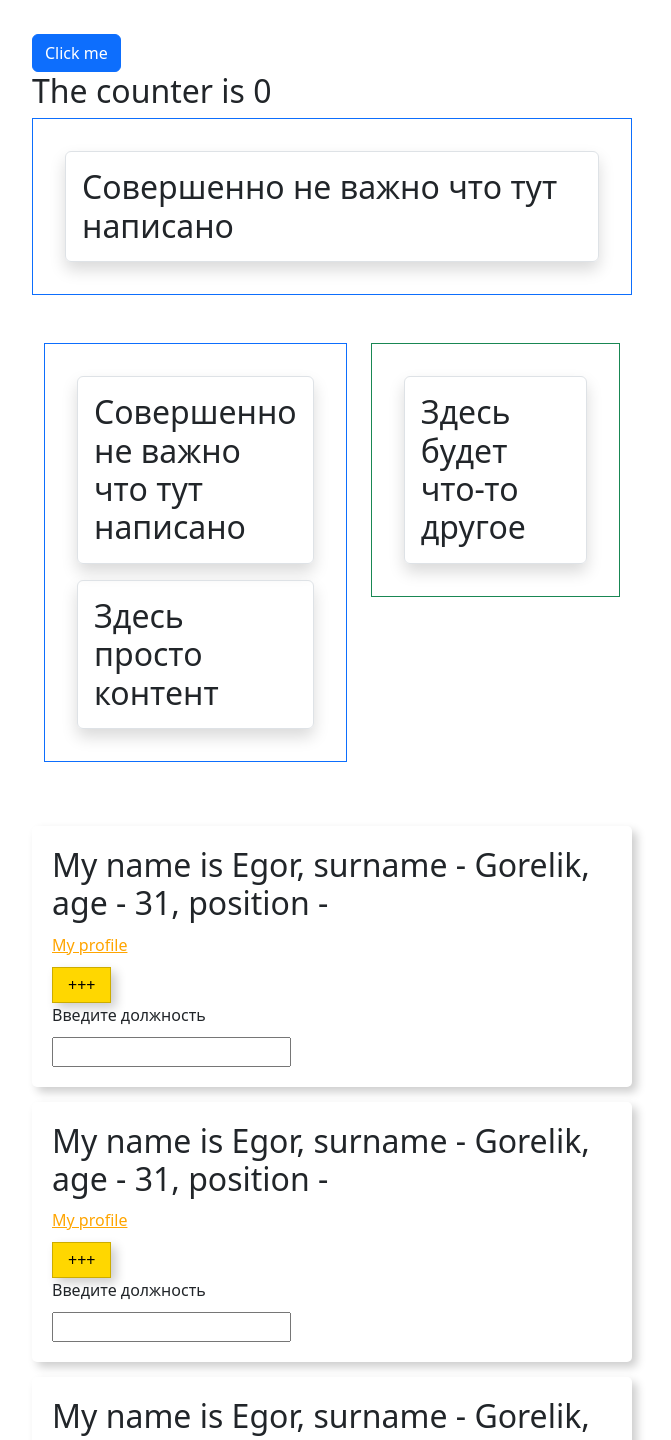
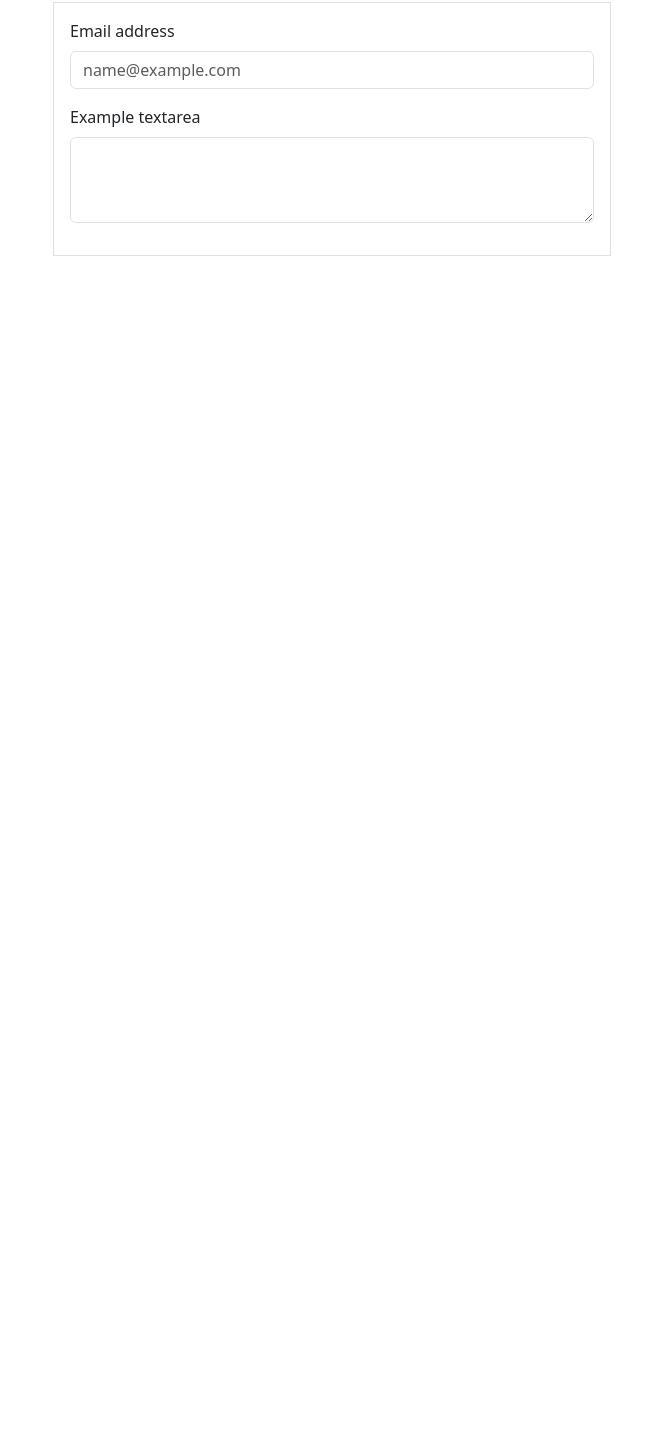
Before and after one commit to D0lphin23/base-react, a React (Create React App) app: page / in a window 1280 px wide. Shown: the part 46-1486 px from the top of the page, without its empty margins (308-979 px from the left). After the commit the page ends 800 px from the top, so only its background shows below. Built offline with nearby package versions, Linux system fonts and the light colour scheme.

Commit message:
- Использование рефов

```diff
--- a/src/App.js
+++ b/src/App.js
@@ -1,187 +1,67 @@
 import React, { Component } from "react";
-import styled from "styled-components";
-import BootstrapTest from "./BootstrapTest";
-
+import { Container } from "react-bootstrap";
 import "./App.css";
 
-const EmpItem = styled.div`
-    padding: 20px;
-    margin-bottom: 15px;
-    border-radius: 5px;
-    box-shadow: 5px 5px 10px rgba(0, 0, 0, 0.2);
-    a {
-        display: block;
-        margin: 10px 0;
-        color: ${(props) => (props.active ? "orange" : "black")};
-    }
-    input {
-        display: block;
-        margin-top: 10px;
-    }
-`;
+class Form extends Component {
+    // myRef = React.createRef();
 
-const Header = styled.h2`
-    font-style: 22px;
-`;
+    // componentDidMount() {
+    //     this.myRef.current.focus();
+    // }
 
-export const Button = styled.button`
-    display: block;
-    padding: 5px 15px;
-    background-color: gold;
-    border: 1px solid rgba(0, 0, 0, 0.2);
-    box-shadow: 5px 5px 10px rgba(0, 0, 0, 0.2);
-`;
-
-class WhoAmI extends Component {
-    constructor(props) {
-        super(props);
-        this.state = {
-            years: 31,
-            text: "+++",
-            position: "",
-        };
-    }
-
-    nextYear = () => {
-        this.setState((state) => ({
-            years: state.years + 1,
-        }));
+    setInputRef = (el) => {
+        this.myRef = el;
     };
 
-    commitInputChanges = (e) => {
-        this.setState({
-            position: e.target.value,
-        });
-    };
-
-    render() {
-        const { name, surname, link } = this.props;
-        const { years, position } = this.state;
-        return (
-            <EmpItem active>
-                <Header>
-                    My name is {name()}, surname - {surname.lastName}, age -{" "}
-                    {years}, position - {position}
-                </Header>
-                <a href={link}>My profile</a>
-                <Button onClick={this.nextYear}>{this.state.text}</Button>
-
-                <form>
-                    <span>Введите должность</span>
-                    <input type="text" onChange={this.commitInputChanges} />
-                </form>
-            </EmpItem>
-        );
-    }
-}
-
-const Wrapper = styled.div`
-    width: 600px;
-    margin: 80px auto 0 auto;
-`;
-
-const DynamicGreating = (props) => {
-    return (
-        <div className={`mb-3 p-3 border border-${props.color}`}>
-            {React.Children.map(props.children, (child) => {
-                return React.cloneElement(child, {
-                    className: "shadow p-3 m-3 border rounded",
-                });
-            })}
-        </div>
-    );
-};
-
-const HelloGreating = () => {
-    return (
-        <div style={{ width: "600px", margin: "0 auto" }}>
-            <DynamicGreating color={"primary"}>
-                <h2>Совершенно не важно что тут написано</h2>
-            </DynamicGreating>
-        </div>
-    );
-};
-
-const Message = (props) => {
-    return <h2>The counter is {props.counter}</h2>;
-};
-
-class Counter extends Component {
-    state = {
-        counter: 0,
-    };
-
-    changeCounter = () => {
-        this.setState(({ counter }) => ({
-            counter: counter + 1,
-        }));
+    focusFirstInput = () => {
+        if (this.myRef) {
+            // this.myRef.current.focus();
+            this.myRef.focus();
+        }
     };
 
     render() {
         return (
-            <>
-                <button
-                    className={"btn btn-primary"}
-                    onClick={this.changeCounter}
-                >
-                    Click me
-                </button>
-                {this.props.render(this.state.counter)}
-            </>
+            <Container>
+                <form className="w-50 border mt-5 p-3 m-auto">
+                    <div className="mb-3">
+                        <label
+                            htmlFor="exampleFormControlInput1"
+                            className="form-label"
+                        >
+                            Email address
+                        </label>
+                        <input
+                            // ref={this.myRef}
+                            ref={this.setInputRef}
+                            type="email"
+                            className="form-control"
+                            id="exampleFormControlInput1"
+                            placeholder="name@example.com"
+                        />
+                    </div>
+                    <div className="mb-3">
+                        <label
+                            htmlFor="exampleFormControlTextarea1"
+                            className="form-label"
+                        >
+                            Example textarea
+                        </label>
+                        <textarea
+                            onClick={this.focusFirstInput}
+                            className="form-control"
+                            id="exampleFormControlTextarea1"
+                            rows="3"
+                        ></textarea>
+                    </div>
+                </form>
+            </Container>
         );
     }
 }
 
 function App() {
-    return (
-        <Wrapper>
-            <Counter render={(counter) => <Message counter={counter} />} />
-
-            <HelloGreating />
-            <BootstrapTest
-                left={
-                    <DynamicGreating color={"primary"}>
-                        <h2>Совершенно не важно что тут написано</h2>
-                        <h2>Здесь просто контент</h2>
-                    </DynamicGreating>
-                }
-                right={
-                    <DynamicGreating color={"success"}>
-                        <h2>Здесь будет что-то другое</h2>
-                    </DynamicGreating>
-                }
-            />
-
-            <WhoAmI
-                name={() => {
-                    return "Egor";
-                }}
-                surname={{ lastName: "Gorelik" }}
-                link="facebook.com"
-            />
-            <WhoAmI
-                name={() => {
-                    return "Egor";
-                }}
-                surname={{ lastName: "Gorelik" }}
-                link="facebook.com"
-            />
-            <WhoAmI
-                name={() => {
-                    return "Egor";
-                }}
-                surname={{ lastName: "Gorelik" }}
-                link="facebook.com"
-            />
-            <WhoAmI
-                name={() => {
-                    return "John";
-                }}
-                surname={{ lastName: "Shepard" }}
-                link="vk.com"
-            />
-        </Wrapper>
-    );
+    return <Form />;
 }
 
 export default App;
--- a/src/index.js
+++ b/src/index.js
@@ -3,20 +3,12 @@ import ReactDOM from "react-dom/client";
 import styled from "styled-components";
 import "./index.css";
 import App from "./App";
-import { Button } from "./App";
 
 import "bootstrap/dist/css/bootstrap.min.css";
-
-const BigButton = styled(Button)`
-    margin: 0 auto;
-    width: 245px;
-    text-align: center;
-`;
 
 const root = ReactDOM.createRoot(document.getElementById("root"));
 root.render(
     <React.StrictMode>
         <App />
-        <BigButton as="a">Отправить отчет</BigButton>
     </React.StrictMode>,
 );
```
